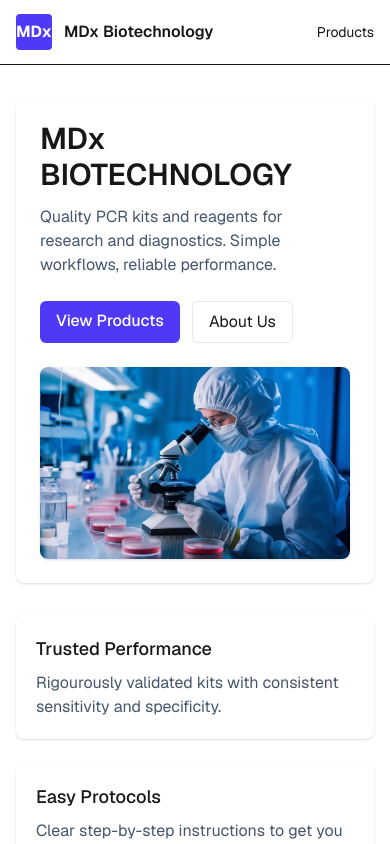
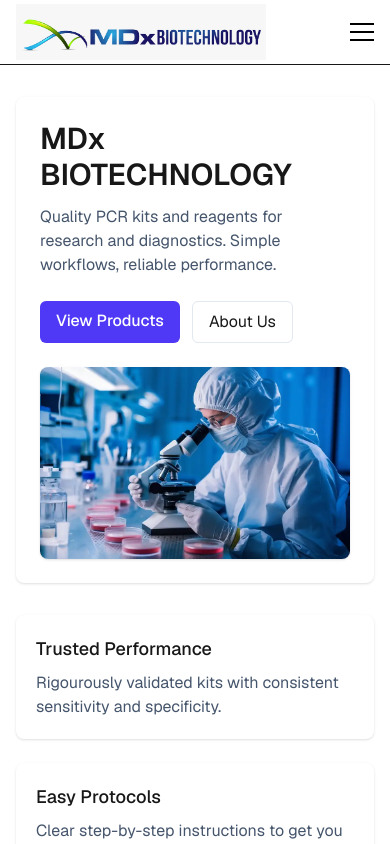
Before and after one commit to hawman/biotech, a Next.js app: page / in a window 390 px wide. Shown: the top 844 px of the page. Built offline with nearby package versions, Linux system fonts and the light colour scheme.

Commit message:
add logo and mobile menu

```diff
--- a/src/components/Navbar.tsx
+++ b/src/components/Navbar.tsx
@@ -1,20 +1,25 @@
 import Link from 'next/link';
+import { useState } from 'react';
 
 export default function Navbar() {
+  const [menuOpen, setMenuOpen] = useState(false);
+
   return (
     <header className="bg-white border-b">
-      <div className="container mx-auto px-4 sm:px-6 lg:px-8">
-        <div className="flex items-center justify-between h-16">
-          <div className="flex items-center gap-4">
-            <Link href="/" className="flex items-center gap-3">
-              <div className="h-9 w-9 rounded bg-indigo-600 flex items-center justify-center text-white font-bold">
-                MDx
-              </div>
-              <span className="font-semibold">MDx Biotechnology</span>
-            </Link>
-          </div>
+      <div className="container mx-auto sm:px-6 lg:px-8">
+        <div className="flex items-center justify-between px-4 h-16">
+          <Link href="/" className="flex items-center gap-3">
+            <img
+              src="/images/logo.jpg"
+              alt="MDx Biotechnology"
+              width={250}
+              height={40}
+              className="object-contain"
+            />
+          </Link>
 
-          <nav className="hidden md:flex items-center gap-4">
+          {/* Desktop Nav */}
+          <nav className="hidden md:flex items-center gap-6">
             <Link href="/" className="text-sm">
               Home
             </Link>
@@ -32,13 +37,57 @@ export default function Navbar() {
             </Link>
           </nav>
 
-          <div className="md:hidden">
-            {/* Simple mobile menu: show a link to products (keeps it accessible). For a full mobile menu, you'd add state & a dropdown. */}
-            <Link href="/products" className="text-sm">
+          {/* Mobile Hamburger */}
+          <button
+            className="md:hidden flex flex-col gap-1.5"
+            onClick={() => setMenuOpen(!menuOpen)}
+          >
+            <span className={`h-0.5 w-6 bg-black`} />
+            <span className={`h-0.5 w-6 bg-black`} />
+            <span className={`h-0.5 w-6 bg-black`} />
+          </button>
+        </div>
+
+        {/* Mobile Menu */}
+        {menuOpen && (
+          <nav className="md:hidden flex flex-col gap-4 p-4 border-t">
+            <Link
+              href="/"
+              className="text-sm"
+              onClick={() => setMenuOpen(false)}
+            >
+              Home
+            </Link>
+            <Link
+              href="/products"
+              className="text-sm"
+              onClick={() => setMenuOpen(false)}
+            >
               Products
             </Link>
-          </div>
-        </div>
+            <Link
+              href="/services"
+              className="text-sm"
+              onClick={() => setMenuOpen(false)}
+            >
+              Services
+            </Link>
+            <Link
+              href="/company"
+              className="text-sm"
+              onClick={() => setMenuOpen(false)}
+            >
+              Company
+            </Link>
+            <Link
+              href="/support"
+              className="text-sm"
+              onClick={() => setMenuOpen(false)}
+            >
+              Support
+            </Link>
+          </nav>
+        )}
       </div>
     </header>
   );
```
Also changed, not shown: public/images/logo.jpg (added).
